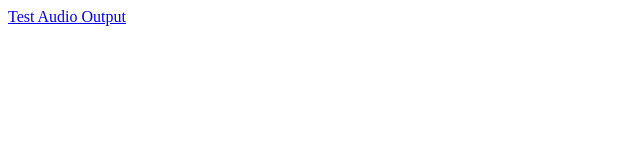
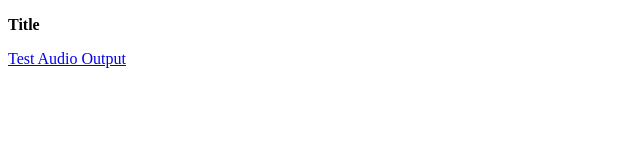
Before and after one commit to pkellett/test, a plain HTML site: page index.html in a window 1280 px wide. Shown: the whole page, without its empty margins (0-640 px from the left). Drawn offline with Linux system fonts and the light colour scheme.

Commit message:
changed index.html to see if it makes the github pages show up

```diff
--- a/index.html
+++ b/index.html
@@ -6,6 +6,8 @@
   </head>
   <body>
 
+    <p><b>Title</b></p>
+
     <a href="test_audio_output.html">Test Audio Output</a>
 
   </body>
```
